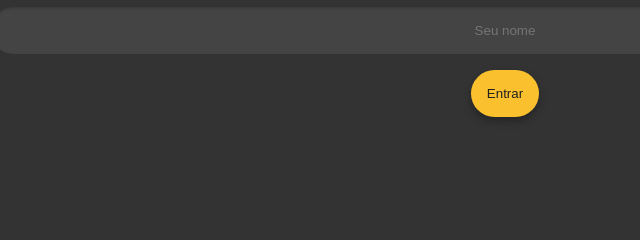
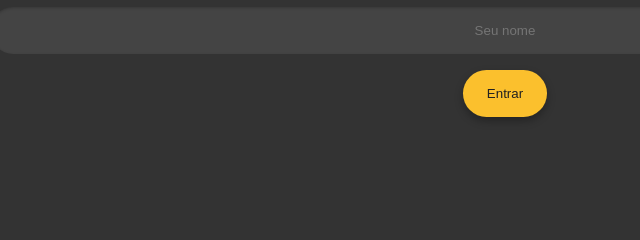
Before and after one commit to Igorextreme/Chatcode, a plain HTML site: page chat/frontend/index.html in a window 1280 px wide. Shown: the part 417-657 px from the top of the page, 135-775 px from the left. Drawn offline with nearby package versions, Linux system fonts and the light colour scheme.

Commit message:
icones botoes

```diff
--- a/chat/frontend/css/style.css
+++ b/chat/frontend/css/style.css
@@ -75,7 +75,7 @@ body {
 }
 
 .login__button, .chat__button, .chat__code-button, .chat__image-button, .code-popup__close-button, .code-popup__button {
-    padding: 1rem;
+    padding: 1rem 1.5rem;
     border: none;
     border-radius: 25px;
     cursor: pointer;
@@ -83,6 +83,9 @@ body {
     color: #212121;
     box-shadow: 0 4px 8px rgba(0, 0, 0, 0.3);
     transition: background-color 0.3s ease, box-shadow 0.3s ease;
+    display: flex; /* Alinha ícones com o texto */
+    align-items: center;
+    justify-content: center;
 }
 
 .login__button:hover, .chat__button:hover, .chat__code-button:hover, .chat__image-button:hover, .code-popup__close-button:hover, .code-popup__button:hover {
```
